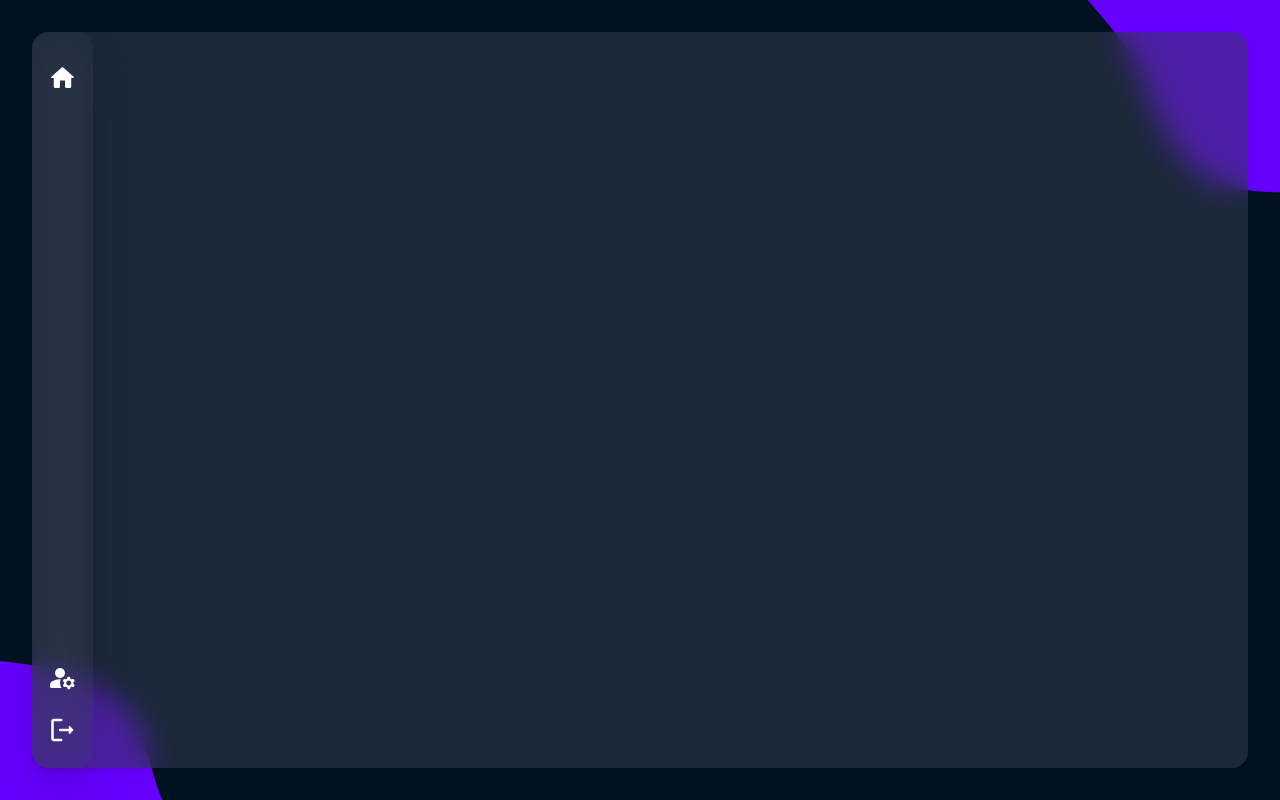
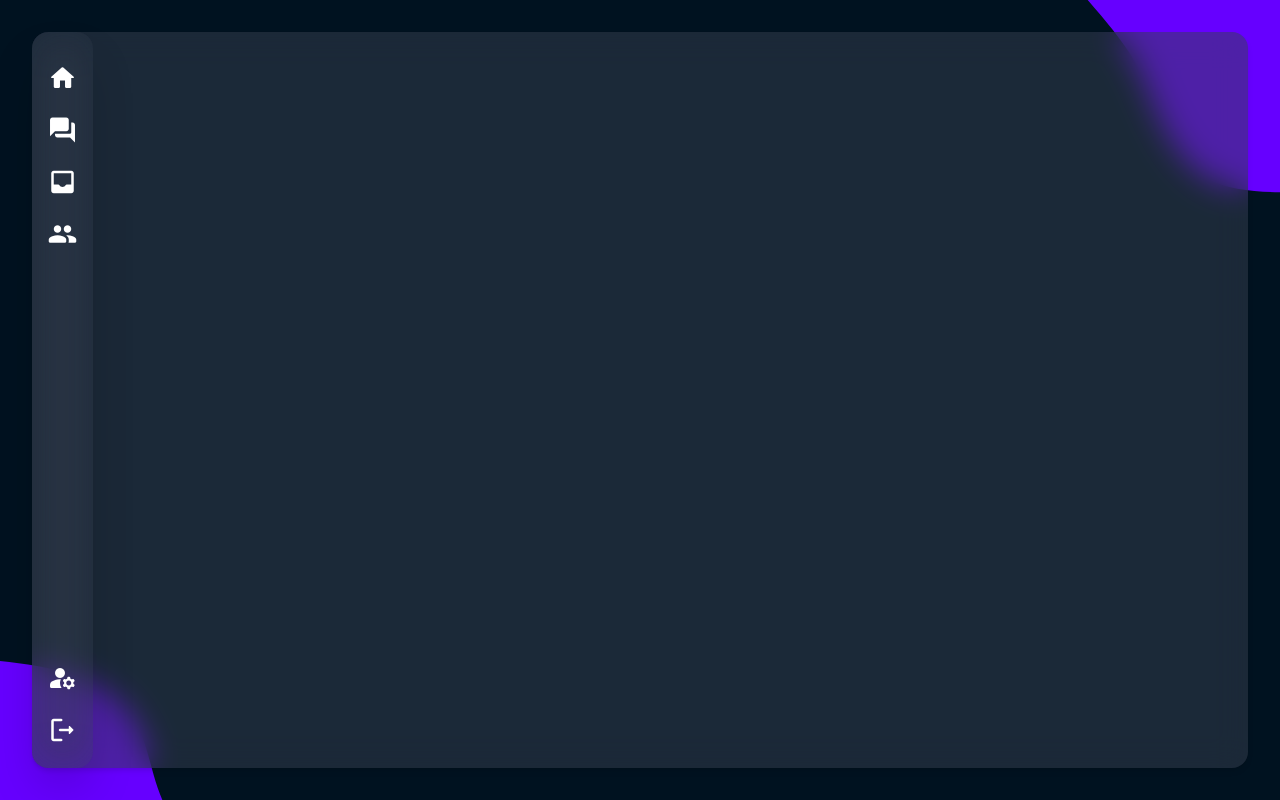
Before and after one commit to Fenware/alumno-frontend, a Vue app: page / in a window 1280 px wide. Built offline with nearby package versions, Linux system fonts and the light colour scheme; no server answers; what vue-sweetalert2 would draw is missing.

Commit message:
feat(nav): Haciendo for de los nav_items, añadiendo los tooltips

```diff
--- a/src/components/Navbar.vue
+++ b/src/components/Navbar.vue
@@ -6,33 +6,42 @@
       class="p-2 sm:py-4 sm:px-0 h-full text-center flex flex-row sm:flex-col justify-between items-center"
     >
       <div class="flex gap-2 sm:gap-0 sm:block  items-center">
-        <li>
-          <router-link :to="{ name: 'Home' }" v-slot="{ isActive }">
+
+        <li v-for="item in nav_items" :key="item" >
+          <router-link class="relative group" :to="{ name: item.view }" v-slot="{ isActive }">
             <span
               :class="[isActive && 'active']"
               class="nav-icon mt-1 material-icons"
             >
-              home
+              {{ item.icon }}
             </span>
+
+            <span class="tooltip group-hover:scale-100">{{ item.tooltip }}</span>
           </router-link>
         </li>
 
       </div>
       <div class="flex gap-2 sm:gap-0 sm:block  items-center">
         <li>
-          <router-link :to="{ name: 'UserConfiguration' }" v-slot="{ isActive }">
+          <router-link class="relative group" :to="{ name: 'UserConfiguration' }"  v-slot="{ isActive }">
             <span
               :class="[isActive && 'active']"
               class="nav-icon mt-1 material-icons"
             >
               manage_accounts
             </span>
+
+            <span class="tooltip group-hover:scale-100">Configuración de usuario</span>
           </router-link>
         </li>
-        <li class="cursor-pointer">
-          <span @click="logout()" class="nav-icon material-icons">
-            logout
-          </span>
+        <li class="group relative cursor-pointer">
+          <a  @click="logout()">
+            <span class="nav-icon material-icons">
+              logout
+            </span>
+          </a>
+
+          <span class="tooltip group-hover:scale-100 ml-3">Cerrar sesión</span>
         </li>
       </div>
     </ul>
```
